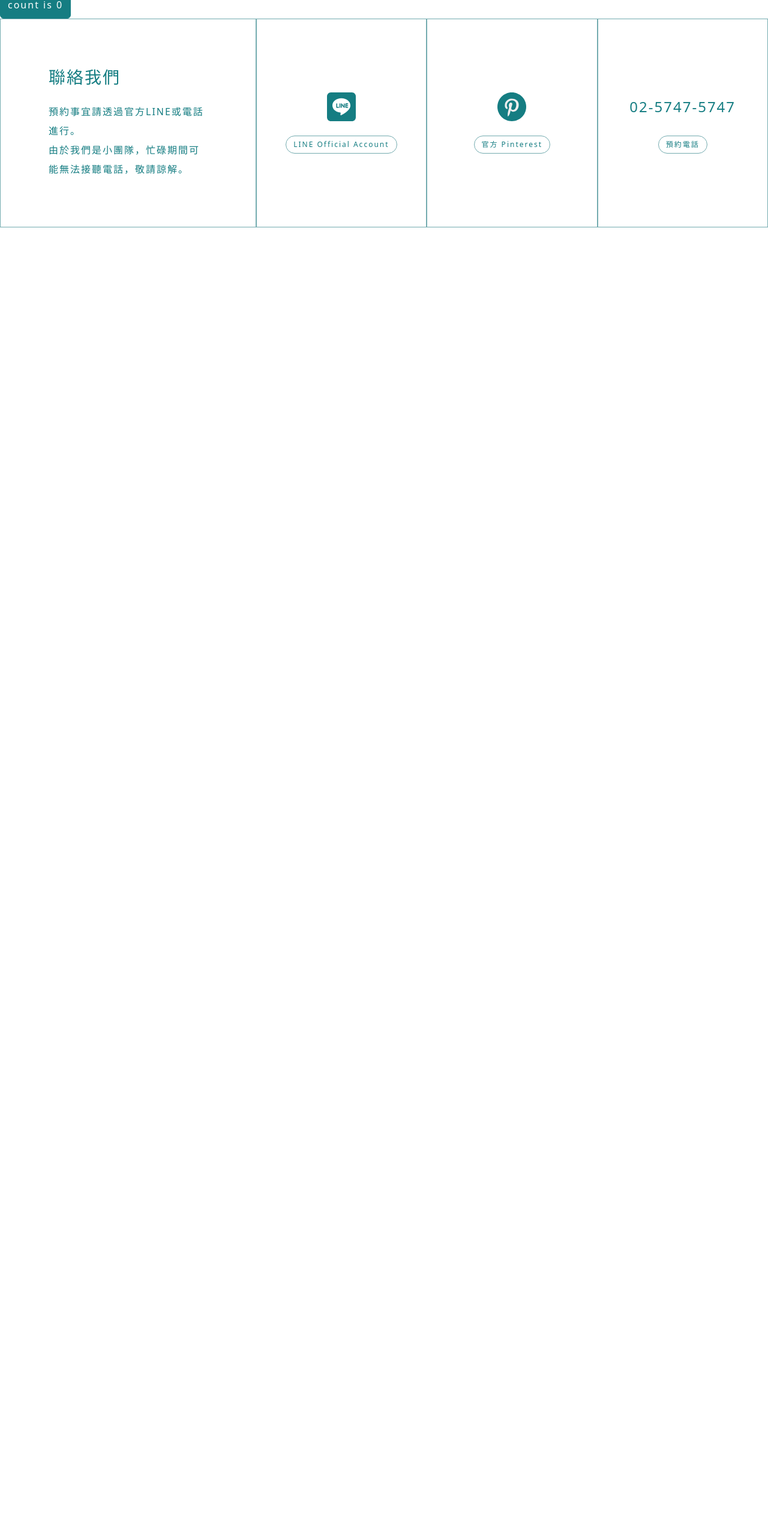
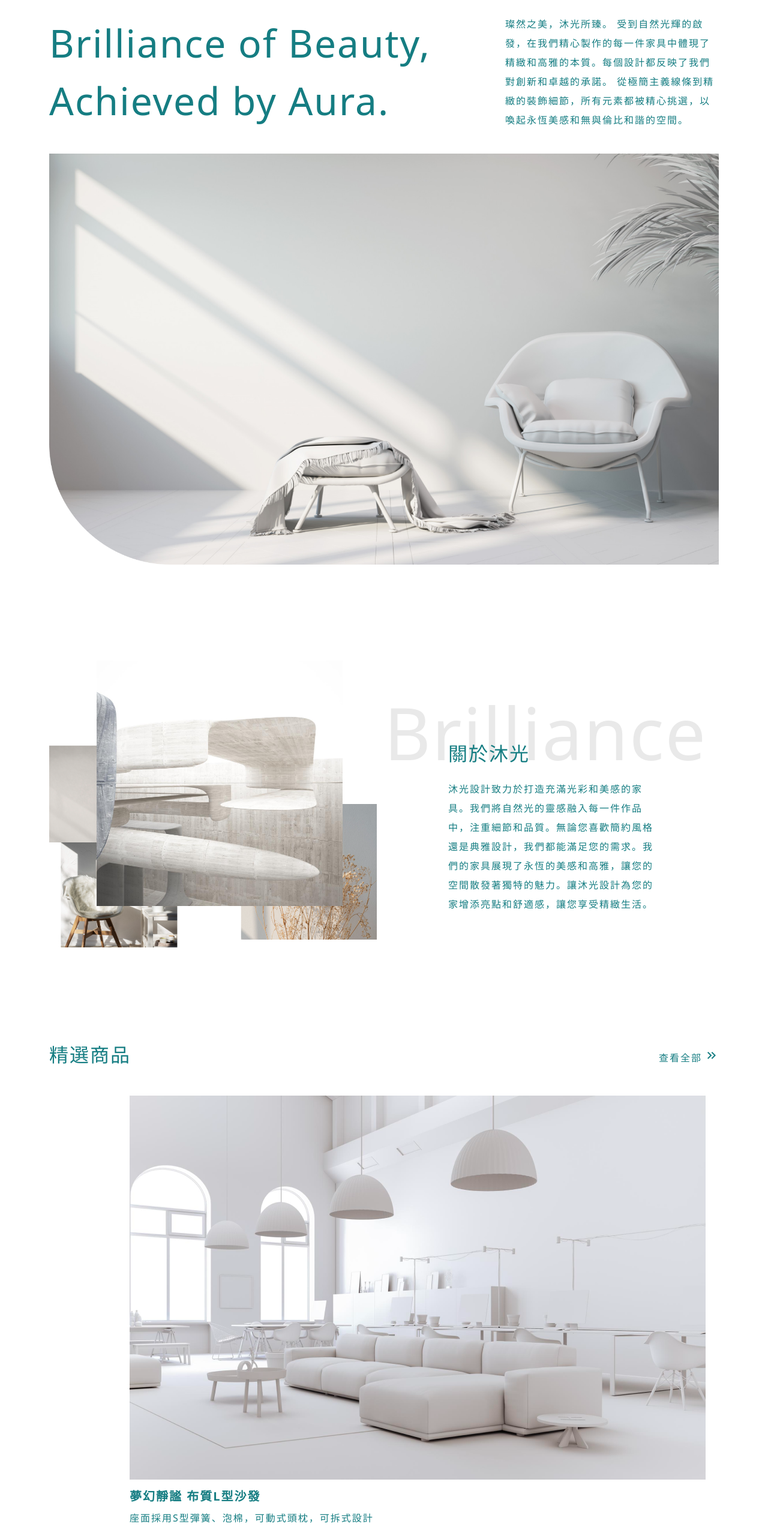
Before and after one commit to hd1313169/aruadesign, a Vue app: page / in a window 1280 px wide. Shown: the part 232-2797 px from the top of the page at 60% size. Before the commit the page ends 800 px from the top, so only its background shows below. Built offline with nearby package versions, Linux system fonts and the light colour scheme; a web font is replaced by a local one.

Commit message:
feat: 首頁外觀

```diff
--- a/package.json
+++ b/package.json
@@ -15,6 +15,7 @@
     "bootstrap-icons": "^1.11.3",
     "dotenv": "^16.3.1",
     "pinia": "^2.1.7",
+    "swiper": "^11.0.7",
     "vue": "^3.3.11",
     "vue-router": "^4.2.5"
   },
--- a/src/components/FooterComponent.vue
+++ b/src/components/FooterComponent.vue
@@ -21,7 +21,7 @@
             style="width: 48px"
             alt="line"
           />
-          <p class="border px-12 py-2 rounded-pill fs-12">
+          <p class="border px-12 py-2 rounded-pill fs-12 ff-zh">
             LINE Official Account
           </p>
         </a>
@@ -39,7 +39,7 @@
             style="width: 48px"
             alt="line"
           />
-          <p class="border px-12 py-2 rounded-pill fs-12">官方 Pinterest</p>
+          <p class="border px-12 py-2 rounded-pill fs-12 ff-zh">官方 Pinterest</p>
         </a>
       </div>
       <div
--- /dev/null
+++ b/src/components/ProductSwiper.vue
@@ -0,0 +1,57 @@
+<template>
+  <swiper
+    :slidesPerView="1.2"
+    :spaceBetween="4"
+    :breakpoints="{
+      768: {
+        slidesPerView: 1.2,
+        spaceBetween: 8,
+      },
+      992: {
+        slidesPerView: 1.5,
+        spaceBetween: 16,
+      },
+    }"
+    :centeredSlides="true"
+    :loop="true"
+    :autoplay="{
+      delay: 2000,
+    }"
+    :modules="modules"
+    class="productSwiper"
+  >
+    <swiper-slide>
+      <div class="text-primary position-relative">
+        <img class="mb-16" src="../assets/images/product-1-1.png" alt="1" />
+        <div>
+          <h3 class="fs-20 fw-bold">夢幻靜謐 布質L型沙發</h3>
+          <p>座面採用S型彈簧、泡棉，可動式頭枕，可拆式設計</p>
+        </div>
+        <a href="#" class="stretched-link"></a>
+      </div>
+    </swiper-slide>
+  </swiper>
+</template>
+
+<script>
+// Import Swiper Vue.js components
+import { Swiper, SwiperSlide } from 'swiper/vue'
+
+// Import Swiper styles
+import 'swiper/css'
+
+// import required modules
+import { Pagination } from 'swiper/modules'
+
+export default {
+  components: {
+    Swiper,
+    SwiperSlide
+  },
+  setup () {
+    return {
+      modules: [Pagination]
+    }
+  }
+}
+</script>
--- a/src/views/FrontView/HomeView.vue
+++ b/src/views/FrontView/HomeView.vue
@@ -1,19 +1,123 @@
 <template>
-  <div class="home text-danger">
-    <h1>Hello, This is Home Page.</h1>
-    <RouterLink to="/">Home</RouterLink> |
-    <RouterLink to="/about">About</RouterLink>
-    <hr />
-    <HelloWorld />
+  <div class="container">
+    <!-- 品牌訴求 -->
+    <div class="py-80 py-md-160 text-primary">
+      <div class="row justify-content-md-between align-items-end mb-40">
+        <div class="col-lg-7">
+          <p class="fs-64 lh-lg mb-16 mb-sm-24 mb-md-0">
+            Brilliance of Beauty, <br />
+            Achieved by Aura.
+          </p>
+        </div>
+        <div class="col-lg-4">
+          <p>
+            璨然之美，沐光所臻。
+            受到自然光輝的啟發，在我們精心製作的每一件家具中體現了精緻和高雅的本質。每個設計都反映了我們對創新和卓越的承諾。
+            從極簡主義線條到精緻的裝飾細節，所有元素都被精心挑選，以喚起永恆美感和無與倫比和諧的空間。
+          </p>
+        </div>
+      </div>
+
+      <div class="">
+        <img
+          class="w-100 d-none d-md-block"
+          src="../../assets/images/hero.png"
+          alt="hero"
+        />
+        <img
+          class="w-100 d-md-none"
+          src="../../assets/images/hero-mobile.png.png"
+          alt="hero"
+        />
+      </div>
+    </div>
+    <!-- 品牌訴求 -->
+
+    <!-- 關於我們 -->
+    <div class="position-relative text-primary mb-120 mb-md-160">
+      <div class="row align-items-center">
+        <div class="col-12 col-md-6">
+          <img class="w-100" src="../../assets/images/about.png" alt="about" />
+        </div>
+        <div class="col-12 col-md-4 offset-md-1">
+          <h2 class="mb-24 mt-80 mb-mt-120">關於沐光</h2>
+          <p>
+            沐光設計致力於打造充滿光彩和美感的家具。我們將自然光的靈感融入每一件作品中，注重細節和品質。無論您喜歡簡約風格還是典雅設計，我們都能滿足您的需求。我們的家具展現了永恆的美感和高雅，讓您的空間散發著獨特的魅力。讓沐光設計為您的家增添亮點和舒適感，讓您享受精緻生活。
+          </p>
+        </div>
+      </div>
+      <p class="d-none d-md-block text-deco fs-120 text-gray-light">
+        Brilliance of Beauty, Achieved by Aura.
+      </p>
+    </div>
+    <!-- 關於我們 -->
   </div>
+
+  <!-- 精選商品 -->
+  <div class="mb-80 mb-md-120">
+    <!-- 標題 -->
+    <div class="container">
+      <div
+        class="d-flex justify-content-between align-items-center text-primary"
+      >
+        <h2>精選商品</h2>
+        <a class="d-flex align-items-start" href="#">
+          <span class="me-4">查看全部</span>
+          <span class="material-symbols-outlined">
+            keyboard_double_arrow_right
+          </span>
+        </a>
+      </div>
+    </div>
+
+    <!-- 輪播 -->
+    <div class="swiper productSwiper mt-16 mt-md-40">
+      <ProductSwiper></ProductSwiper>
+    </div>
+    <!-- 輪播 -->
+  </div>
+  <!-- 精選商品 -->
+
+  <!-- 服務 -->
+  <div class="bg-secondary py-60 py-sm-80 mb-40 mb-md-80 text-white">
+    <div class="container">
+      <div class="row justify-content-center mb-40">
+        <div class="col-12 col-lg-4 mb-40 mb-lg-0">
+          <h2 class="mb-24">客製化服務</h2>
+          <p>
+            我們提供客製化服務，讓您的家具設計完全符合您的個人品味和空間需求。無論是您對尺寸、材質、風格還是功能有特定要求，我們都能為您量身打造獨一無二的家具。。無論您是要為您的家裡還是商業空間打造獨特風格，我們都將竭誠為您提供最優質的客製化服務，讓您的夢想成真。
+          </p>
+        </div>
+        <div class="col-12 col-md-10 col-lg-4 offset-lg-1">
+          <img
+            class="w-100"
+            src="../../assets/images/serve-process.svg"
+            alt="serve"
+          />
+        </div>
+      </div>
+
+      <div class="row align-items-end">
+        <div class="col-12 col-md-6">
+          <img class="w-100" src="../../assets/images/serve-1.png" alt="serve" />
+        </div>
+        <div class="col-12 col-md-3">
+          <img class="w-100" src="../../assets/images/serve-2.png" alt="serve" />
+        </div>
+        <div class="col-12 col-md-3">
+          <img class="w-100" src="../../assets/images/serve-3.png" alt="serve" />
+        </div>
+      </div>
+    </div>
+  </div>
+  <!-- 服務 -->
 </template>
 
 <script>
-import HelloWorld from '@/components/HelloWorld.vue'
-
+import ProductSwiper from '../../components/ProductSwiper.vue'
 export default {
   components: {
-    HelloWorld
+    ProductSwiper
   }
 }
 </script>
```
Also changed, not shown: 1 other file (tests, documents, lock files or other folders).
